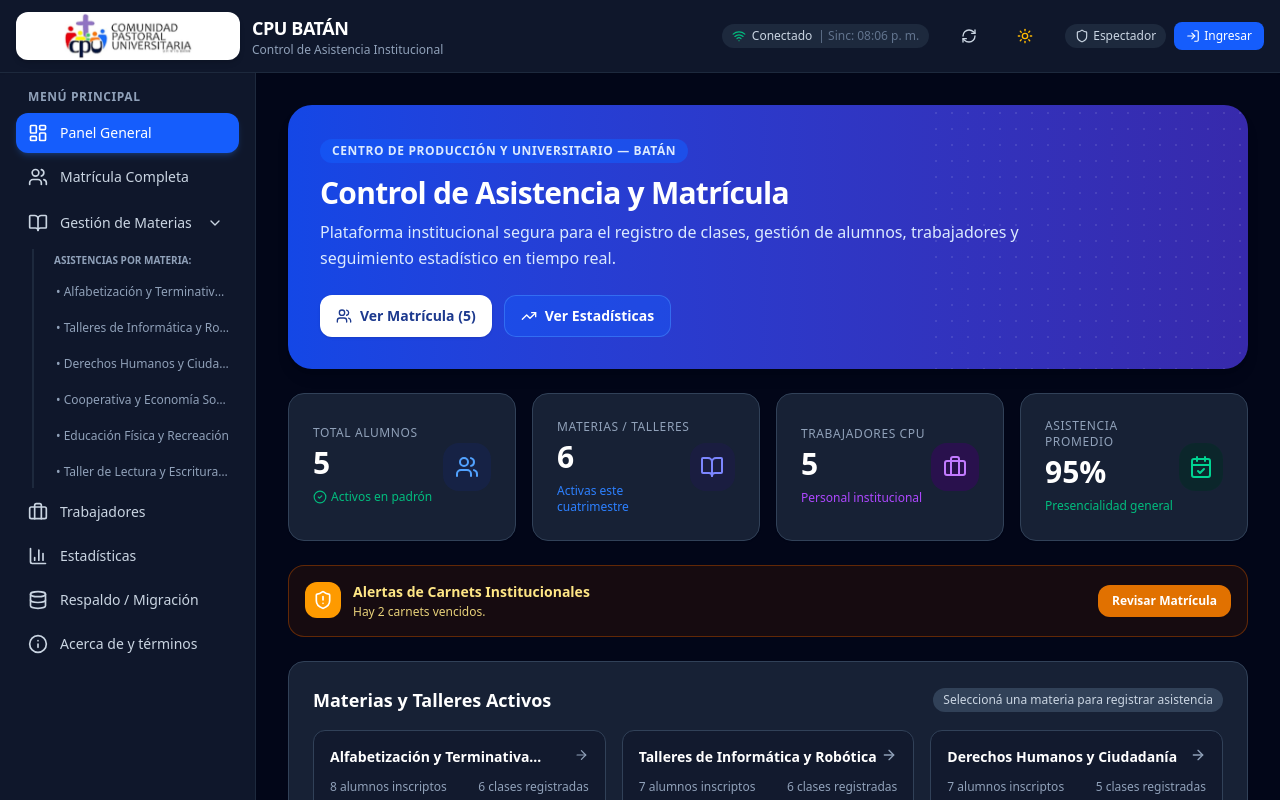
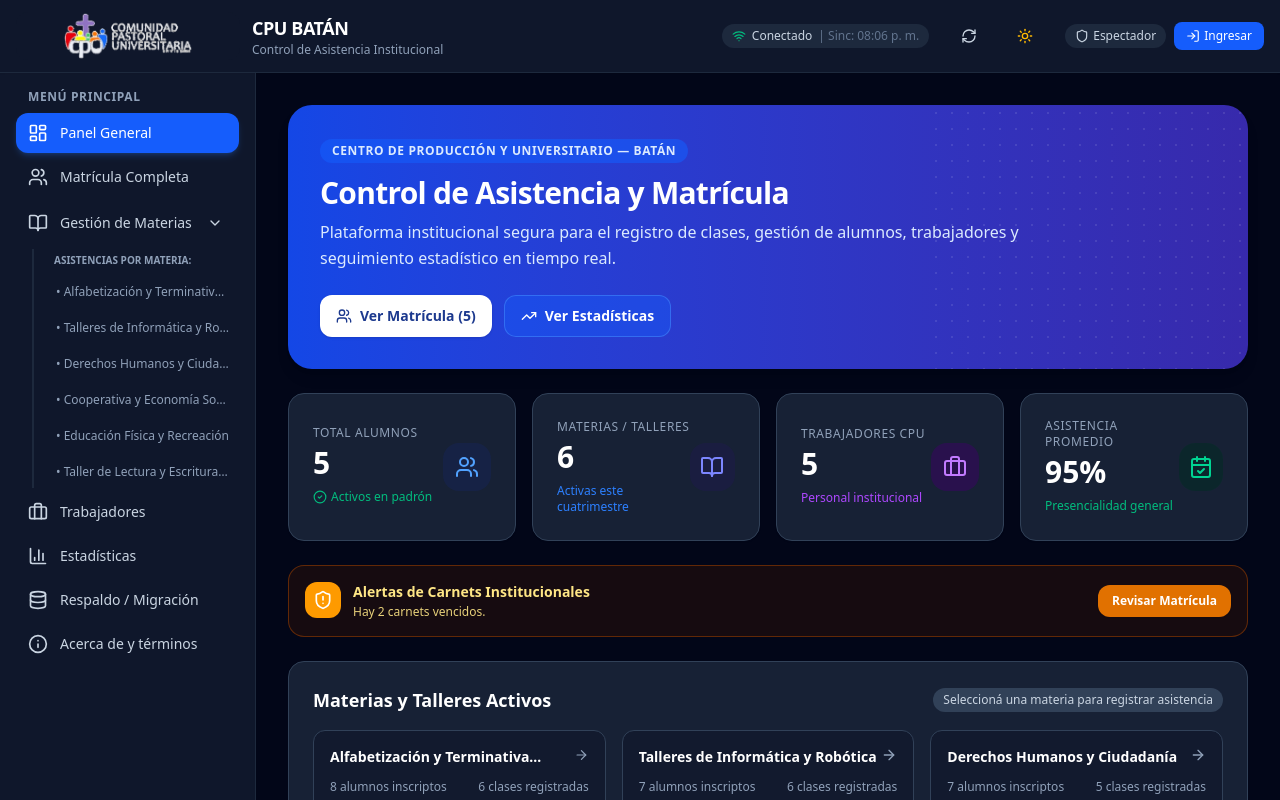
Before and after one commit to florenciaamor36-ship-it/asistencia-cpu-batan-v2, a React (Vite) app: page / in a window 1280 px wide. Shown: the top 800 px of the page. Built offline with nearby package versions, Linux system fonts and the light colour scheme; no server answers; the database is empty.

Commit message:
Adapt CPU logo background to light and dark modes

```diff
--- a/src/components/Header.tsx
+++ b/src/components/Header.tsx
@@ -43,8 +43,8 @@ export const Header: React.FC<HeaderProps> = ({
     }`}>
       {/* Left: Logo & Title */}
       <div className="flex items-center space-x-2 sm:space-x-3 min-w-0">
-        <div className="w-44 h-11 sm:w-56 sm:h-12 rounded-xl bg-white flex items-center justify-center shadow-md overflow-hidden shrink-0">
-          <img src="/icons/logo-cpu.png" alt="Comunidad Pastoral Universitaria" className="w-full h-full object-contain" />
+        <div className={`w-44 h-11 sm:w-56 sm:h-12 rounded-xl flex items-center justify-center overflow-hidden shrink-0 ${darkMode ? 'bg-slate-900' : 'bg-white'}`}>
+          <img src={darkMode ? '/icons/logo-cpu-dark.png' : '/icons/logo-cpu-light.png'} alt="Comunidad Pastoral Universitaria" className="w-full h-full object-contain" />
         </div>
         <div>
           <h1 className="text-sm sm:text-lg font-bold tracking-tight">CPU BATÁN</h1>
```
Also changed, not shown: public/icons/logo-cpu-dark.png (added), public/icons/logo-cpu-light.png (added).
